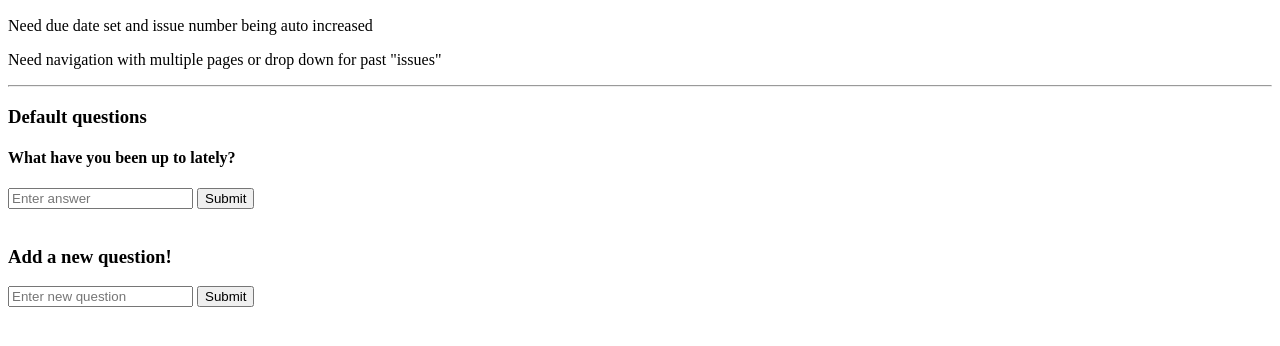
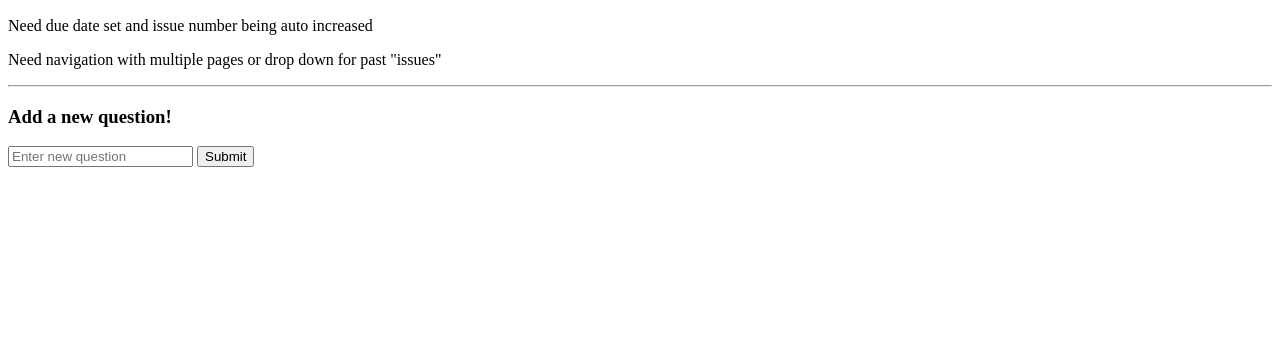
Before and after one commit to choibits/letterloop-clone, a plain HTML site: page index.html in a window 1280 px wide. Shown: the part 110-456 px from the top of the page. Drawn offline with Linux system fonts and the light colour scheme.

Commit message:
removed default question

```diff
--- a/index.html
+++ b/index.html
@@ -10,13 +10,6 @@
         <p>Need due date set and issue number being auto increased</p>
         <p>Need navigation with multiple pages or drop down for past "issues"</p>
         <hr>
-        <h3>Default questions</h3>
-        <div>
-            <h4>What have you been up to lately?</h4>
-            <input type="text" class="answer-input" placeholder="Enter answer"/>
-            <button type="submit" class="submit-answer-button">Submit</button>
-        </div>
-        <br>
         <h3>Add a new question!</h3>
         <div id="new-question-div">
             <input type="text" id="new-question-input" placeholder="Enter new question"/>
```
